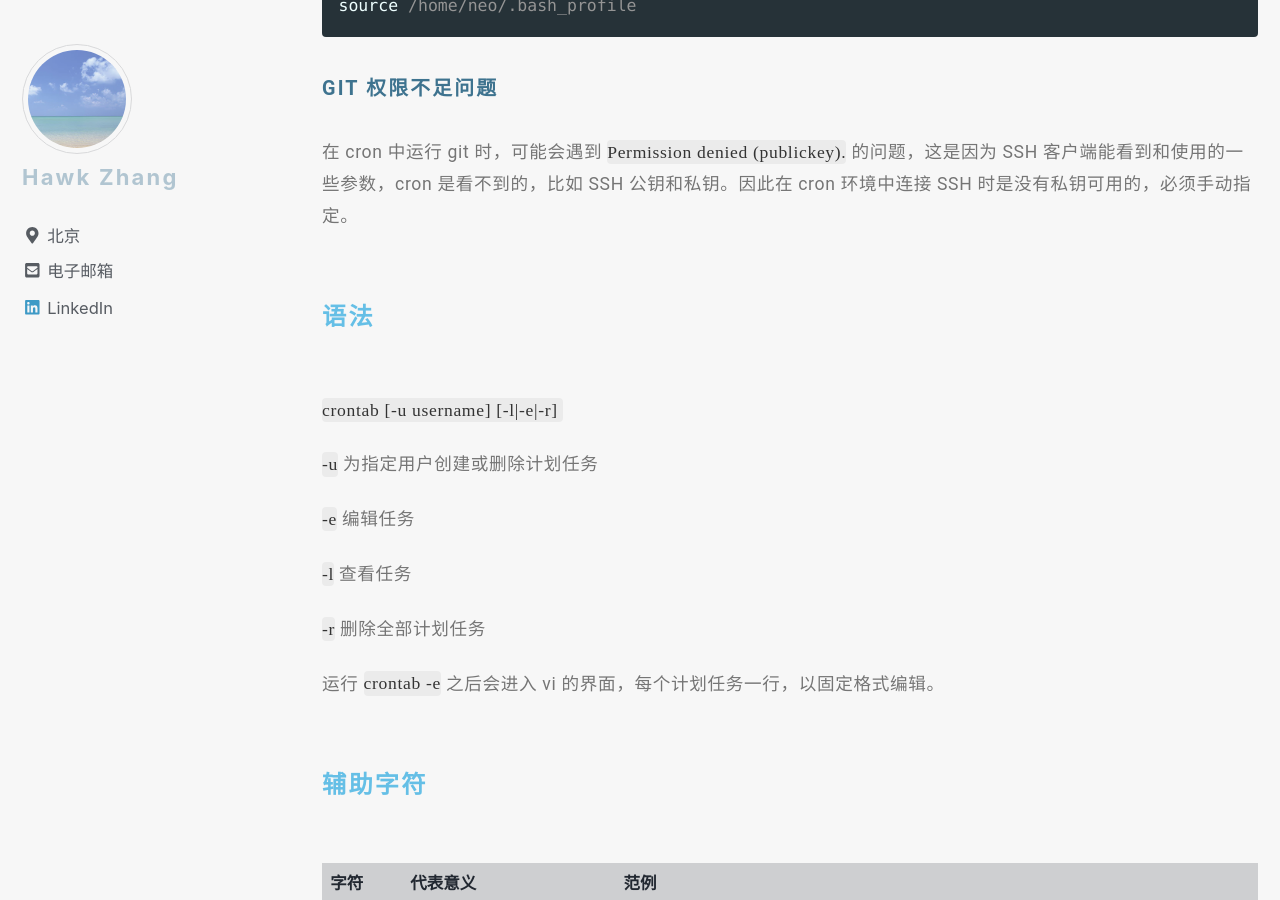
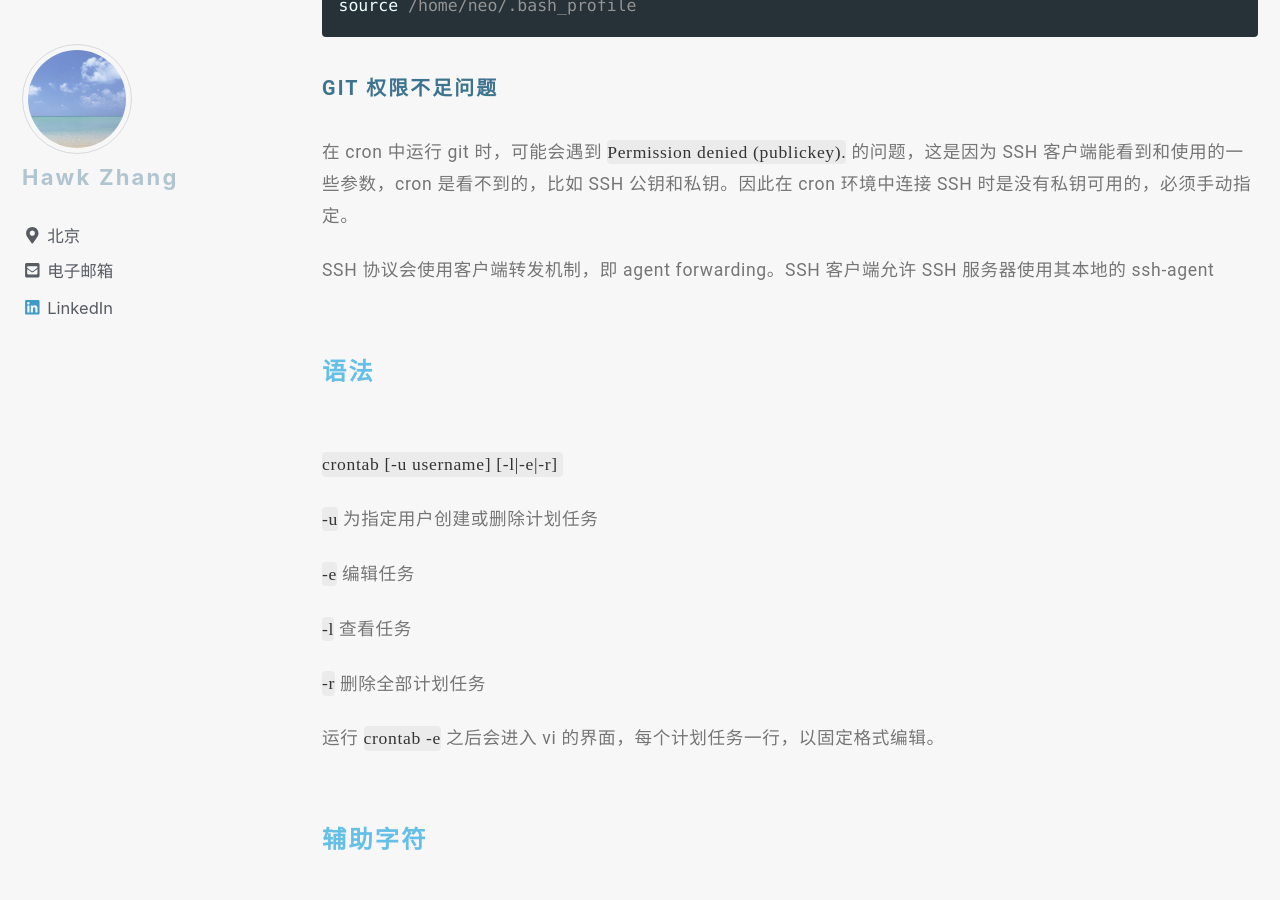
Before and after one commit to narru888/linotes_note, a Jekyll site: the page built from _posts/tools/2015-02-01-cron.md, in a window 1280 px wide and 900 px high, scrolled down 7349 px. Built offline with Jekyll 4.4.1, drawn with Linux system fonts in a browser that asks for light colours; nearby versions of some CDN libraries; a script that is not in the unit is left out; comment, search, counter and statistics services are not loaded.

Commit message:
update on 2018-08-05 18:12:02 CST

```diff
--- a/_posts/tools/2015-02-01-cron.md
+++ b/_posts/tools/2015-02-01-cron.md
@@ -289,7 +289,7 @@ source /home/neo/.bash_profile
 
 在 cron 中运行 git 时，可能会遇到 `Permission denied (publickey).` 的问题，这是因为 SSH 客户端能看到和使用的一些参数，cron 是看不到的，比如 SSH 公钥和私钥。因此在 cron 环境中连接 SSH 时是没有私钥可用的，必须手动指定。
 
-
+SSH 协议会使用客户端转发机制，即 agent forwarding。SSH 客户端允许 SSH 服务器使用其本地的 ssh-agent
 
 
 
```
Also changed, not shown: 1 other file.
